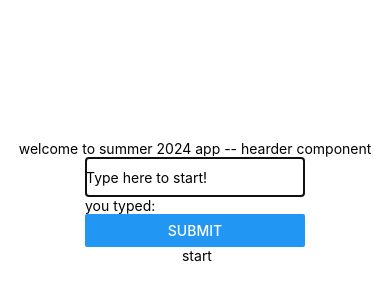
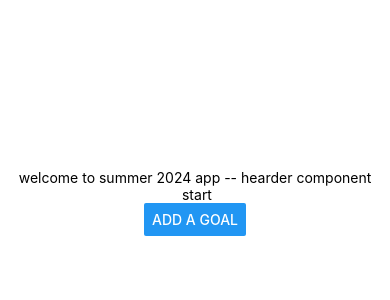
Before and after one commit to jinzhang01/mobile24, a React Native app: screen / in a window 390 px wide. Shown: the part 220-520 px from the top of the page. Built offline with nearby package versions, Linux system fonts and the light colour scheme.

Commit message:
wrap input in a model and show/hide the modal

```diff
--- a/App.js
+++ b/App.js
@@ -3,15 +3,19 @@
 import Header from './Components/Header';
 import React, { useState } from 'react';
 import Input from './Components/Input';
+import { Button } from 'react-native';
 
 export default function App() {
   const appName = "summer 2024";
 
   const [receivedText, setReceivedText] = useState("start");
+  const [modalVisible, setModalVisible] = useState(false);
 
   function handleInputData(data){
     console.log("input is handled", data);
     setReceivedText(data);
+    // hide the modal -- Does not understand!!!
+    setModalVisible(false);
   }
 
 
@@ -27,11 +31,16 @@
       </Text> */}
 
 
-      <Input inputHandler={handleInputData}/>
+      <Input inputHandler={handleInputData} isModalVisible={modalVisible}/>
 
         <Text> {receivedText}</Text>
 
       <StatusBar style="auto" />
+
+      <Button title="Add a goal" onPress={() => {
+        setModalVisible(true);
+      }} />
+
     </View>
   );
 }
--- a/Components/Input.js
+++ b/Components/Input.js
@@ -1,11 +1,11 @@
-import { View, Text, TextInput } from 'react-native'
+import { View, Text, TextInput, StyleSheet, Modal } from 'react-native'
 import React from 'react'
 import { useState } from 'react'
 import { Button } from 'react-native'
 
 // update Input why my inputHandler is not working instead of props.inputHandler
 // answer you can etier props.xx or {xx} to descructure before using it
-const Input = ({inputHandler}) => {
+const Input = ({inputHandler, isModalVisible}) => {
 
 const[text, setText] = useState("");
 const[isEdited, setEdited] = useState(false);
@@ -16,7 +16,8 @@
 }
 
   return (
-    <View>
+    <Modal animationType="slide" visible={isModalVisible}>
+    <View style={styles.container}>
     <TextInput
     autoFocus={true}
     // secureTextEntry={true}
@@ -41,7 +42,17 @@
     <Button title="Submit" onPress={() => handleConfirm()} />
       {/* another second way: function(){handleConfirm()} */}
     </View>
+    </Modal>
   )
 }
 
+const styles = StyleSheet.create({
+  container: {
+    flex: 1,
+    backgroundColor: '#fff',
+    alignItems: 'center',
+    justifyContent: 'center',
+  },
+});
+
 export default Input
```
